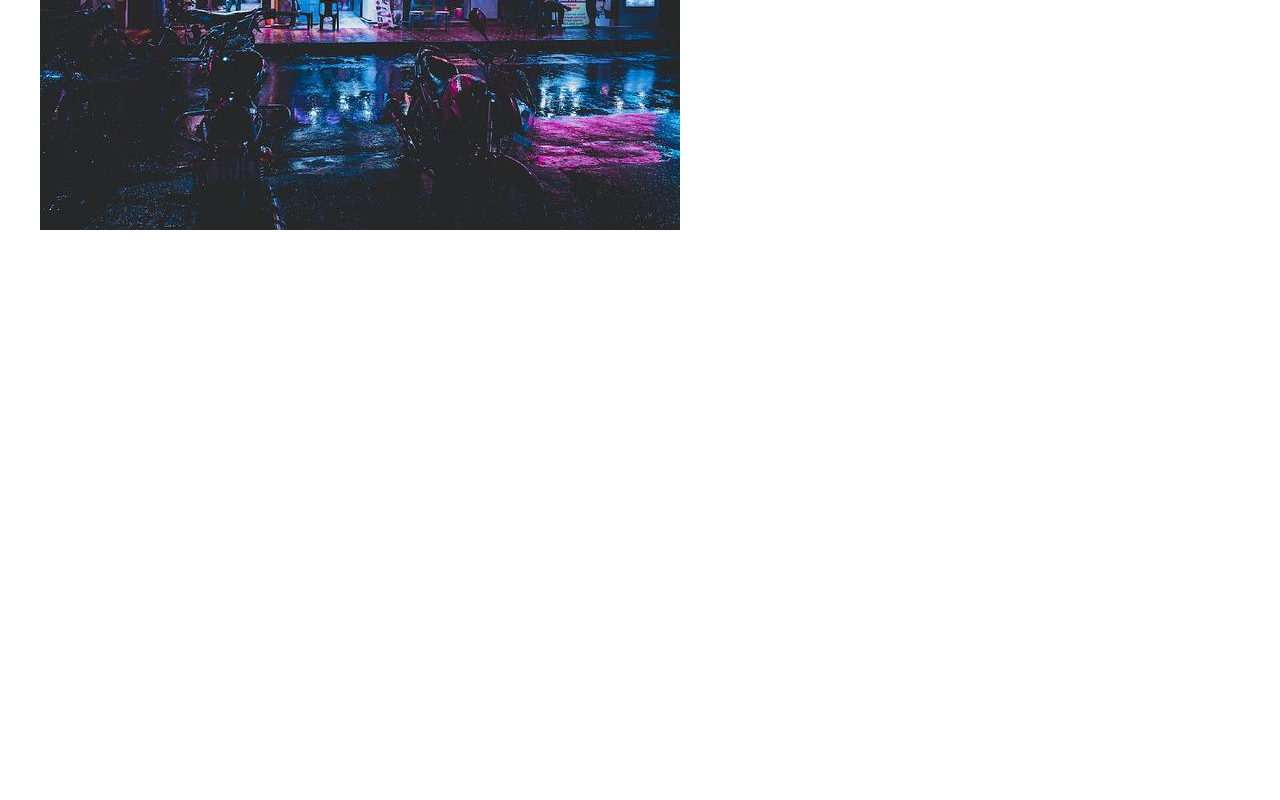
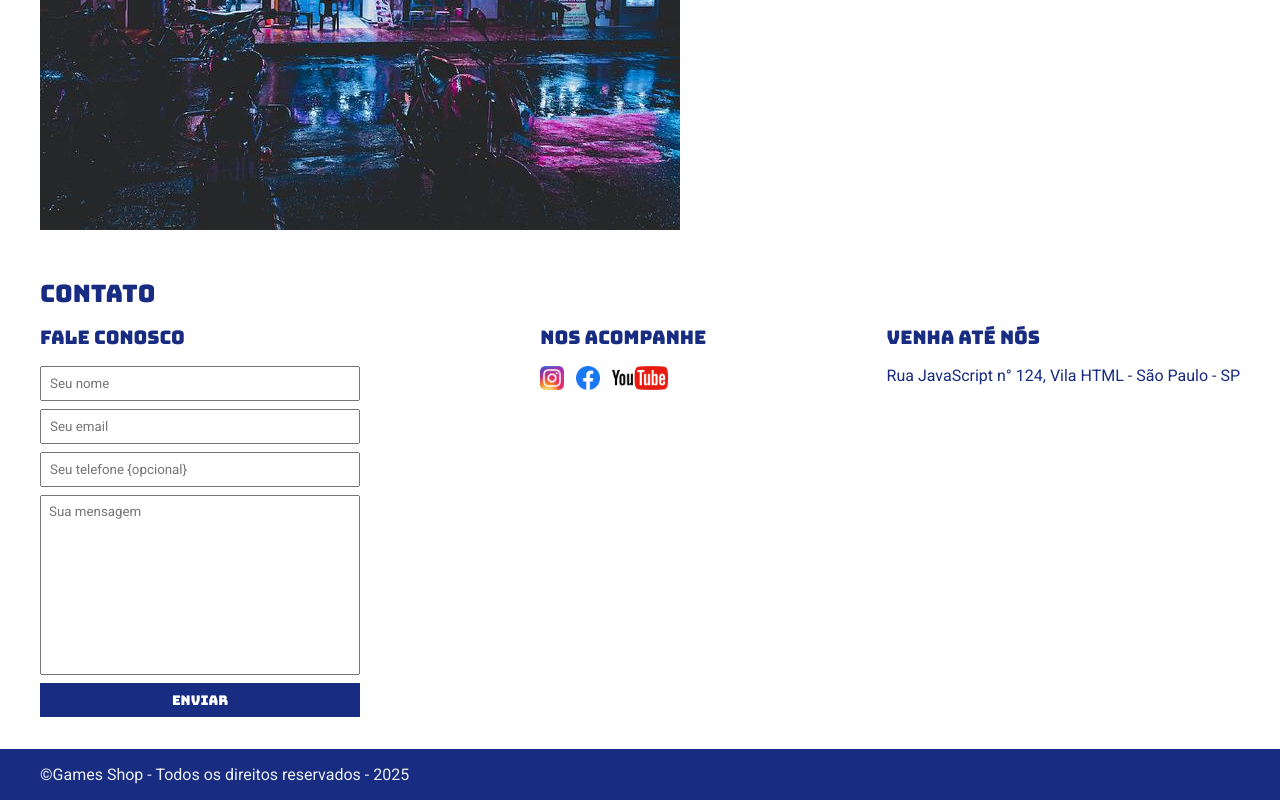
Before and after one commit to RafaelaCabral/Curso_EBAC, a plain HTML site: page index.html in a window 1280 px wide. Shown: the part 349-1149 px from the top of the page. Before the commit the page ends 800 px from the top, so only its background shows below. Drawn offline with Linux system fonts and the light colour scheme.

Commit message:
feat: implementação da seção cabeçalho e rodapé

```diff
--- a/index.html
+++ b/index.html
@@ -20,16 +20,16 @@
             <nav>
                 <ul>
                     <li>
-                        <a href="#">Sobre a loja</a>
+                        <a href="#about">Sobre a loja</a>
                     </li>
                     <li>
-                        <a href="#">Contato</a>
+                        <a href="#contact">Contato</a>
                     </li>
                 </ul>
             </nav>
         </div>
     </header>
-    <section>
+    <section id="about">
         <div class="container">
             <img class="store-front" src="./images/loja.jpg" alt="Fachada da loja Games Shop">
             <div>
@@ -52,6 +52,60 @@
             </div>
         </div>
     </section>
+
+    <section id="contact">
+        <div class="container">
+            <h2>Contato</h2>
+            <div class="contact-methods">
+                <div>
+                    <h3>Fale conosco</h3>
+                    <form action="">
+                        <input type="text" placeholder="Seu nome" required>
+                        <input type="email" placeholder="Seu email" required>
+                        <input type="tel" placeholder="Seu telefone {opcional}">
+                        <textarea placeholder="Sua mensagem" required></textarea>
+                        <button type="submit">Enviar</button>
+                    </form>
+                </div>
+                <div>
+                    <h3>Nos acompanhe</h3>
+                    <ul class="social-links">
+                        <li>
+                            <a href="#" title="Siga nos no Instagram">
+                                <img src="./images/instagram.png" alt="Logo do Instagram">
+                            </a>
+                        </li>
+
+                        <li>
+                            <a href="#" title="Siga nos no Facebook">
+                                <img src="./images/facebook.png" alt="Logo do Facebook">
+                            </a>
+                        </li>
+
+                        <li>
+                            <a href="#" title="Visite nosso canal no YouTube">
+                                <img src="./images/youtube.png" alt="Logo do YouTube">
+                            </a>
+                        </li>
+                    </ul>
+                </div>
+                <div>
+                    <h3>Venha até nós</h3>
+                    <p>
+                        Rua JavaScript n° 124, Vila HTML - São Paulo - SP
+                    </p>
+                </div>
+            </div>
+        </div>
+    </section>
+
+    <footer>
+        <div class="container">
+            <p>
+                &copy;Games Shop - Todos os direitos reservados - 2025
+            </p>
+        </div>
+    </footer>
 </body>
 
 </html>
--- a/main.css
+++ b/main.css
@@ -5,11 +5,14 @@
 }
 
 header,
-section h2 {
+section h2,
+section h3,
+form button {
     font-family: "Bungee", serif;
+    font-weight: normal;
 }
 
-body {
+body, input, textarea {
     font-family: "Roboto", serif;
 }
 
@@ -30,10 +33,7 @@ header nav li a {
     text-decoration: none;
 }
 
-header h1,
-section h2{
-    font-weight: normal;
-}
+
 
 .container {
     max-width: 1200px;
@@ -78,3 +78,66 @@ section p {
 .store-front {
     margin-right: 32px;
 }
+
+
+
+.social-links img{
+    height: 24px;
+
+}
+#contact .container{
+    display: block;
+}
+
+.contact-methods{
+    display: flex;
+    justify-content: space-between;
+}
+
+form input,
+form textarea,
+form button{
+    display: block;
+    width: 320px;
+    margin-bottom: 8px;
+    padding: 8px;
+}
+
+form textarea{
+    resize: none;
+    height: 180px;
+}
+
+.social-links li{
+    display: inline;
+    margin-right: 8px;
+}
+
+.social-links li a{
+    text-decoration: none;
+}
+
+section h3{
+    margin-bottom: 16px;
+}
+
+form button{
+    background-color: #182c81;
+    color: #fff;
+    border: none;
+    cursor: pointer;
+}
+
+form button:hover{
+    background-color: #364fbd;
+}
+
+input:focus, textarea:focus{
+    outline-color: #182c81;
+}
+
+footer{
+    background-color: #182c81;
+    color: #ecf0f1;
+    padding: 16px 0;
+}
```
